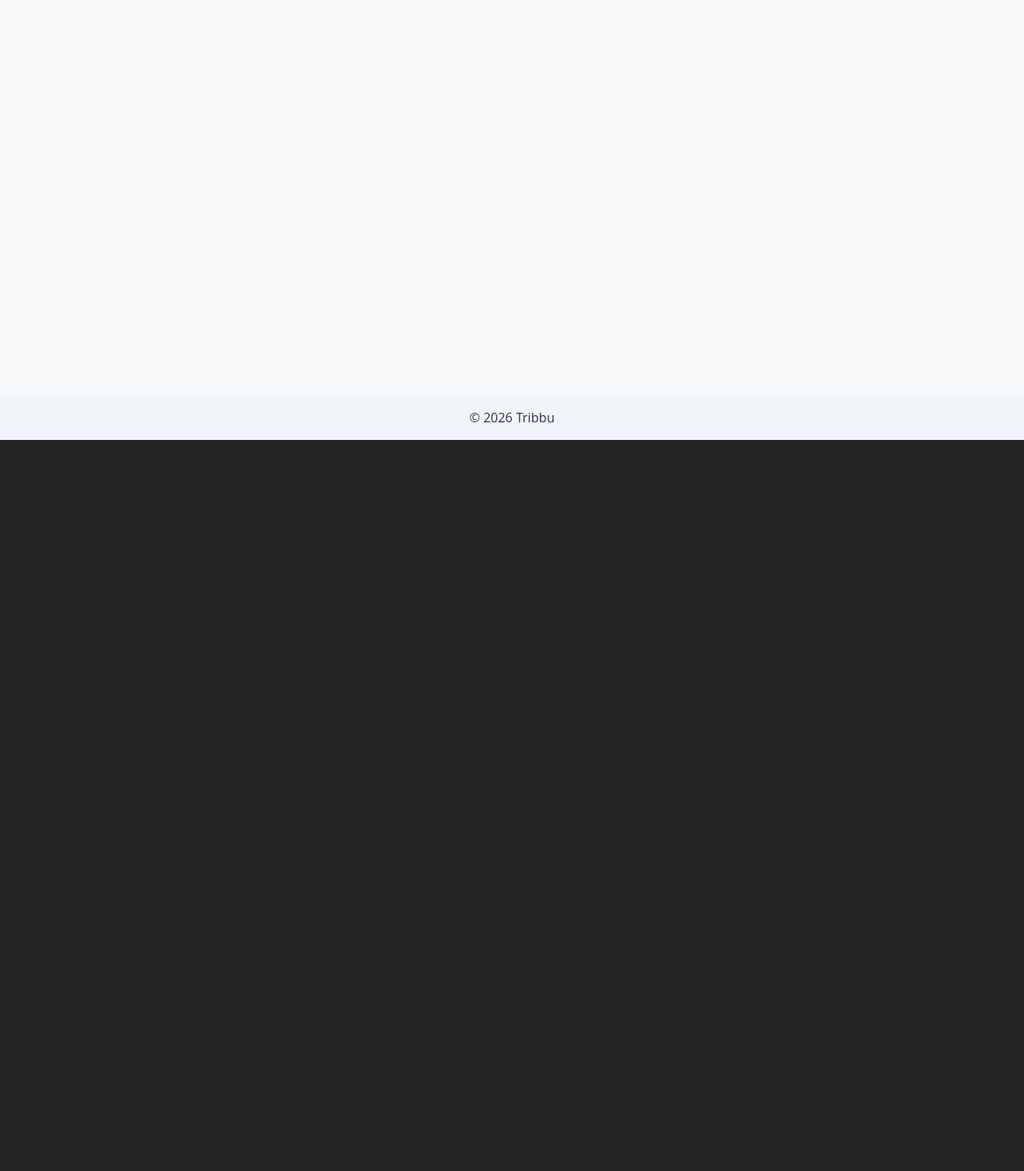
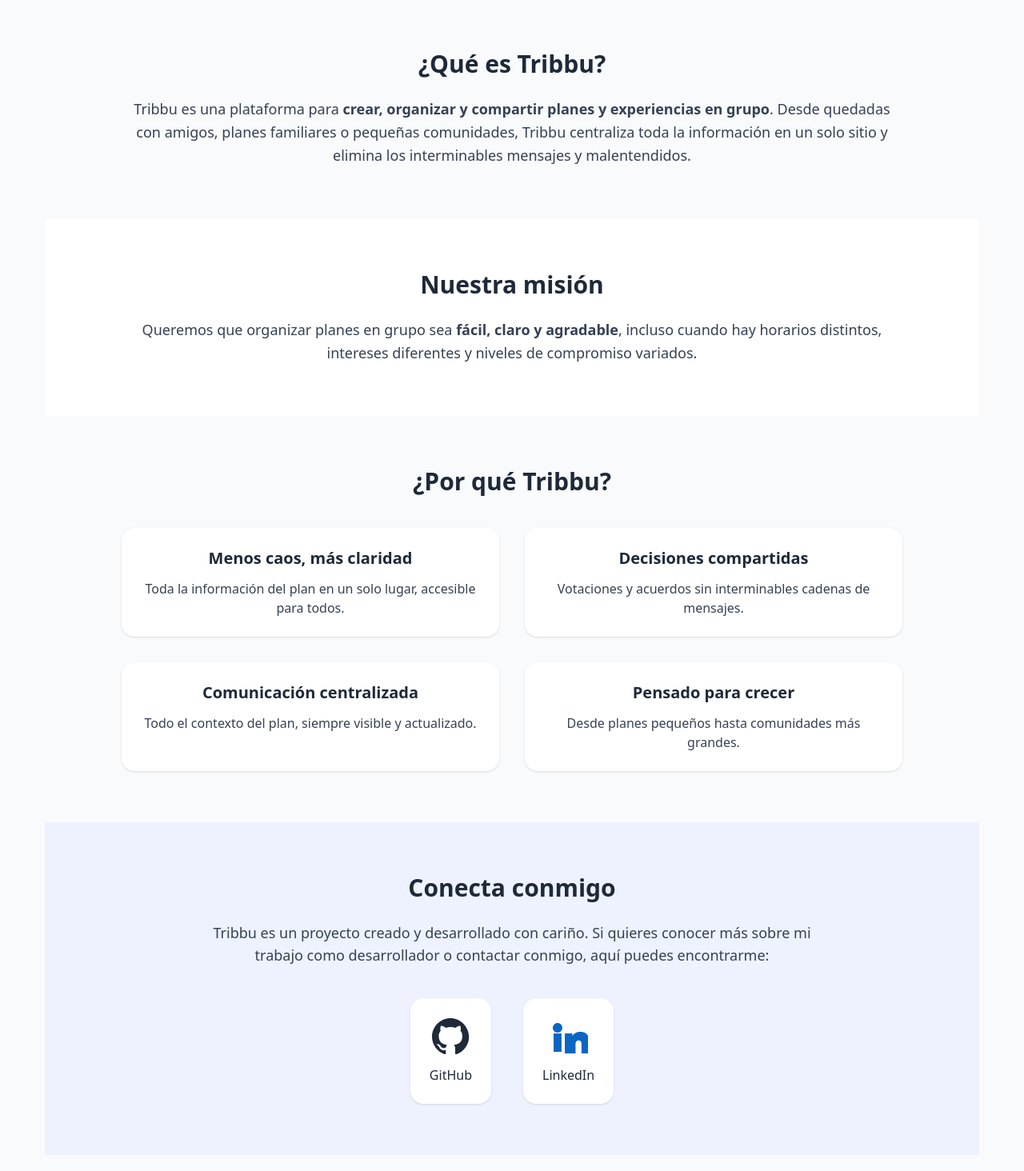
Before and after one commit to PauSerranoHerraiz/tribbu-frontend, a React (Vite) app: page /about in a window 1280 px wide. Shown: the part 418-1882 px from the top of the page at 80% size. Before the commit the page ends 968 px from the top, so only its background shows below. Built offline with nearby package versions, Linux system fonts and the light colour scheme.

Commit message:
FEAT: implement an about page

```diff
--- a/src/App.jsx
+++ b/src/App.jsx
@@ -17,6 +17,7 @@ import { AuthContext } from "./context/auth.context";
 import EventsPage from "./components/events/EventsPage";
 import DemoPage from "./pages/DemoPage";
 import InvitationPage from "./pages/InvitationPage";
+import About from "./pages/About";
 
 
 function App() {
@@ -43,6 +44,7 @@ function App() {
           <Route path="/tribbus/:tribbuId" element={<TribbuDetailsPage />} />
           <Route path="/events" element={<EventsPage />} />
           <Route path="/invitations/:invitationId" element={<InvitationPage />} />
+          <Route path="/about" element={<About />} />
         </Routes>
 
       </div>
--- a/src/components/Layout.jsx
+++ b/src/components/Layout.jsx
@@ -11,7 +11,7 @@ function Layout({ children }) {
       <main className="flex-1 p-6">{children}</main>
 
       <footer className="bg-slate-100 text-slate-700 p-4 text-center">
-        © 2026 Tribbu
+        <a className="text-indigo-500 " href="/about"> ABOUT TRIBBU </a><br /> ©2026 Tribbu
       </footer>
     </div>
   );
--- /dev/null
+++ b/src/pages/About.jsx
@@ -0,0 +1,147 @@
+import logo from "/images/tribbu-logo-navigator.svg"
+
+function About() {
+    return (
+        <div className="min-h-screen bg-gray-50 text-gray-800 ">
+            <section className="bg-gradient-to-br from-[#615FFF] to-indigo-500 text-white rounded-2xl">
+                <div className="max-w-5xl mx-auto px-6 py-10 text-center">
+                    <img className="max-h-18 mx-auto mb-4" src={logo} alt="" />
+                    <h1 className="text-4xl md:text-5xl font-bold mb-6">
+                        Sobre Tribbu
+                    </h1>
+                    <p className="text-lg md:text-xl opacity-90 max-w-3xl mx-auto">
+                        Tribbu es el lugar donde organizar planes en grupo deja de ser un
+                        caos y vuelve a ser algo sencillo, humano y agradable.
+                    </p>
+                </div>
+            </section>
+
+            <section className="max-w-5xl mx-auto px-6 py-16">
+                <h2 className="text-3xl font-semibold mb-6">
+                    ¿Qué es Tribbu?
+                </h2>
+                <p className="text-lg leading-relaxed text-gray-700">
+                    Tribbu es una plataforma para <strong>crear, organizar y compartir
+                        planes y experiencias en grupo</strong>. Desde quedadas con amigos,
+                    planes familiares o pequeñas comunidades, Tribbu centraliza toda la
+                    información en un solo sitio y elimina los interminables mensajes y
+                    malentendidos.
+                </p>
+            </section>
+
+            <section className="bg-white">
+                <div className="max-w-5xl mx-auto px-6 py-16">
+                    <h2 className="text-3xl font-semibold mb-6">
+                        Nuestra misión
+                    </h2>
+                    <p className="text-lg leading-relaxed text-gray-700">
+                        Queremos que organizar planes en grupo sea{" "}
+                        <strong>fácil, claro y agradable</strong>, incluso cuando hay
+                        horarios distintos, intereses diferentes y niveles de compromiso
+                        variados.
+                    </p>
+                </div>
+            </section>
+
+            <section className="max-w-5xl mx-auto px-6 py-16">
+                <h2 className="text-3xl font-semibold mb-10">
+                    ¿Por qué Tribbu?
+                </h2>
+
+                <div className="grid md:grid-cols-2 gap-8">
+                    <div className="bg-white rounded-2xl shadow-sm p-6">
+                        <h3 className="text-xl font-semibold mb-3">
+                            Menos caos, más claridad
+                        </h3>
+                        <p className="text-gray-700">
+                            Toda la información del plan en un solo lugar, accesible para
+                            todos.
+                        </p>
+                    </div>
+
+                    <div className="bg-white rounded-2xl shadow-sm p-6">
+                        <h3 className="text-xl font-semibold mb-3">
+                            Decisiones compartidas
+                        </h3>
+                        <p className="text-gray-700">
+                            Votaciones y acuerdos sin interminables cadenas de mensajes.
+                        </p>
+                    </div>
+
+                    <div className="bg-white rounded-2xl shadow-sm p-6">
+                        <h3 className="text-xl font-semibold mb-3">
+                            Comunicación centralizada
+                        </h3>
+                        <p className="text-gray-700">
+                            Todo el contexto del plan, siempre visible y actualizado.
+                        </p>
+                    </div>
+
+                    <div className="bg-white rounded-2xl shadow-sm p-6">
+                        <h3 className="text-xl font-semibold mb-3">
+                            Pensado para crecer
+                        </h3>
+                        <p className="text-gray-700">
+                            Desde planes pequeños hasta comunidades más grandes.
+                        </p>
+                    </div>
+                </div>
+            </section>
+            <section className="bg-indigo-50">
+                <div className="max-w-5xl mx-auto px-6 py-16 text-center">
+                    <h2 className="text-3xl font-semibold mb-6">
+                        Conecta conmigo
+                    </h2>
+
+                    <p className="text-lg text-gray-700 mb-10 max-w-3xl mx-auto">
+                        Tribbu es un proyecto creado y desarrollado con cariño.
+                        Si quieres conocer más sobre mi trabajo como desarrollador o contactar conmigo,
+                        aquí puedes encontrarme:
+                    </p>
+
+                    <div className="flex justify-center gap-10">
+                        <a
+                            href="https://github.com/PauSerranoHerraiz/"
+                            target="_blank"
+                            rel="noopener noreferrer"
+                            className="group"
+                        >
+                            <div className="bg-white p-6 rounded-2xl shadow-sm transition transform group-hover:-translate-y-1 group-hover:shadow-md">
+                                <svg
+                                    className="w-12 h-12 mx-auto text-gray-800"
+                                    fill="currentColor"
+                                    viewBox="0 0 24 24"
+                                >
+                                    <path d="M12 .5C5.73.5.5 5.74.5 12.03c0 5.1 3.29 9.43 7.86 10.96.57.1.78-.25.78-.55v-2.02c-3.2.7-3.88-1.38-3.88-1.38-.53-1.35-1.29-1.71-1.29-1.71-1.06-.73.08-.72.08-.72 1.17.08 1.79 1.21 1.79 1.21 1.04 1.79 2.73 1.27 3.4.97.1-.76.4-1.27.73-1.56-2.55-.29-5.24-1.28-5.24-5.7 0-1.26.45-2.29 1.19-3.1-.12-.3-.52-1.52.11-3.17 0 0 .97-.31 3.18 1.18a11.1 11.1 0 0 1 5.79 0c2.2-1.49 3.17-1.18 3.17-1.18.64 1.65.24 2.87.12 3.17.74.81 1.18 1.84 1.18 3.1 0 4.43-2.7 5.41-5.26 5.7.41.35.78 1.04.78 2.1v3.12c0 .31.21.66.79.55a11.53 11.53 0 0 0 7.85-10.96C23.5 5.74 18.27.5 12 .5z" />
+                                </svg>
+                                <p className="mt-3 font-medium">GitHub</p>
+                            </div>
+                        </a>
+
+                        <a
+                            href="https://www.linkedin.com/in/pau-serrano-herraiz-a1785384/"
+                            target="_blank"
+                            rel="noopener noreferrer"
+                            className="group"
+                        >
+                            <div className="bg-white p-6 rounded-2xl shadow-sm transition transform group-hover:-translate-y-1 group-hover:shadow-md">
+                                <svg
+                                    className="w-12 h-12 mx-auto text-[#0A66C2]"
+                                    fill="currentColor"
+                                    viewBox="0 0 24 24"
+                                >
+                                    <path d="M4.98 3.5C3.34 3.5 2 4.85 2 6.49c0 1.63 1.34 2.99 2.98 2.99h.02c1.65 0 2.99-1.36 2.99-2.99C7.99 4.85 6.65 3.5 4.98 3.5zM2.5 21.5h4.96V9.99H2.5V21.5zM9.5 9.99h4.75v1.57h.07c.66-1.25 2.27-2.57 4.67-2.57 5 0 5.93 3.29 5.93 7.57v5.94h-4.96v-5.26c0-1.25-.02-2.85-1.74-2.85-1.74 0-2.01 1.36-2.01 2.76v5.35H9.5V9.99z" />
+                                </svg>
+                                <p className="mt-3 font-medium">LinkedIn</p>
+                            </div>
+                        </a>
+                    </div>
+                </div>
+            </section>
+
+
+        </div>
+    );
+}
+
+export default About;
```
